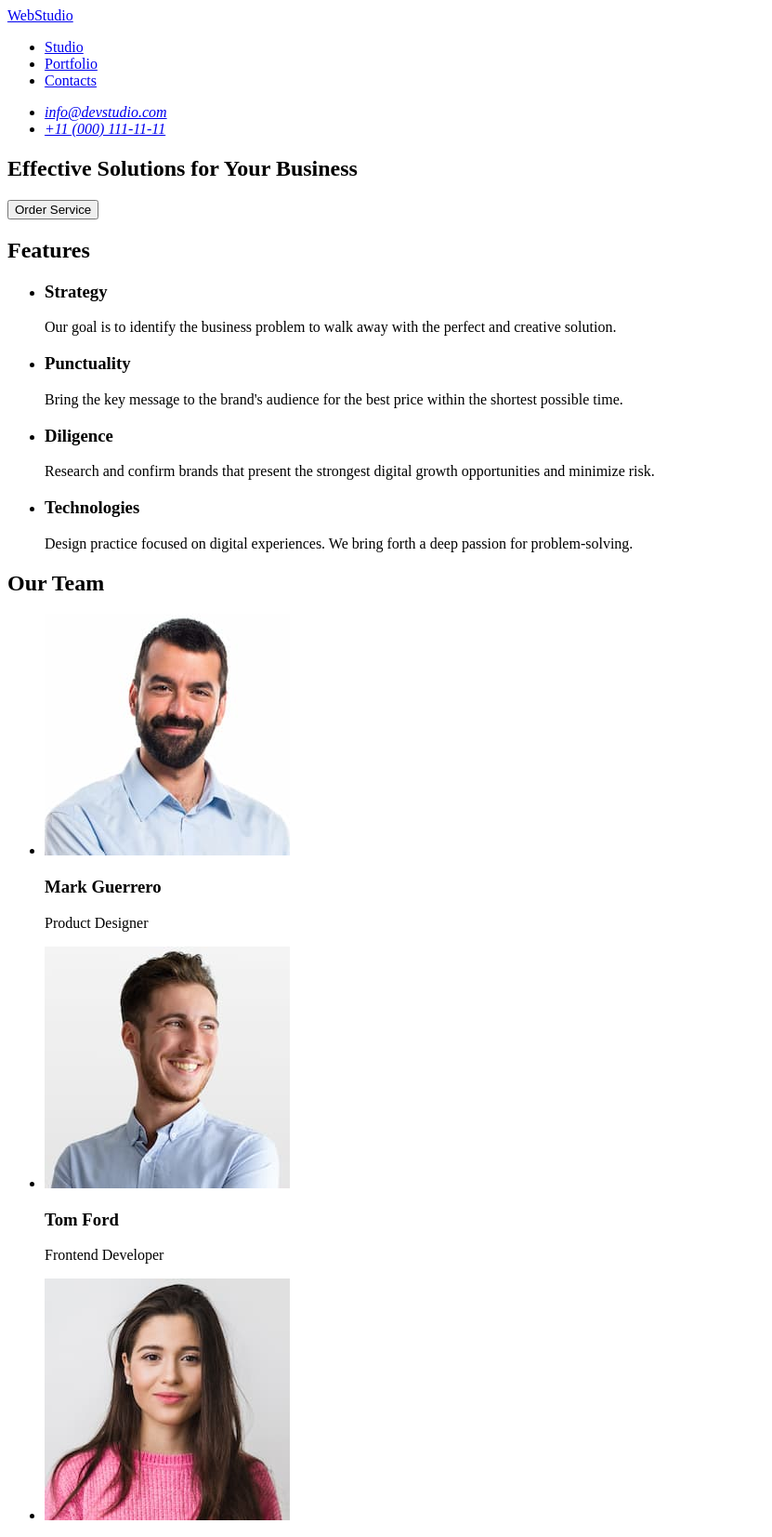
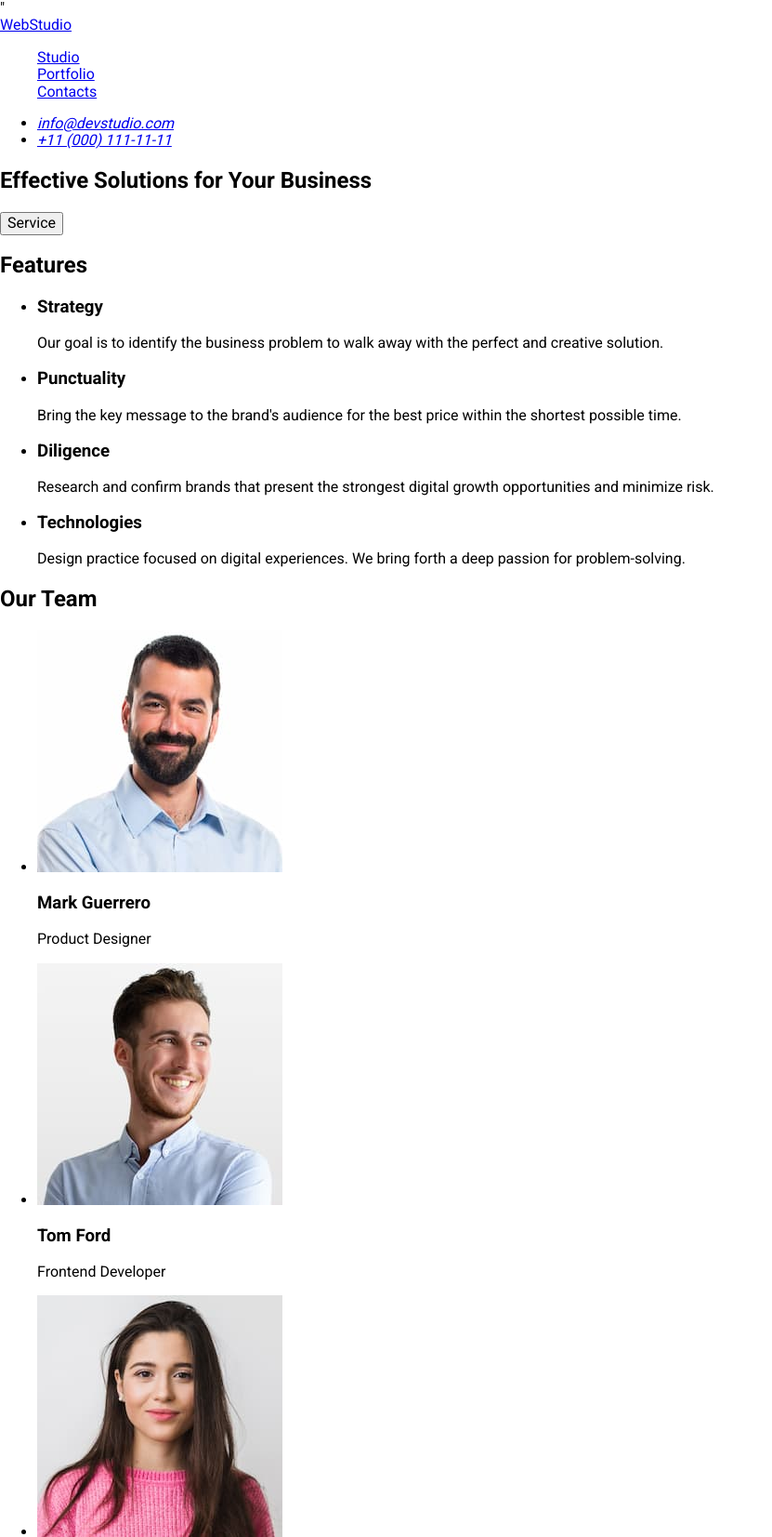
Before and after one commit to KaterynaWalls/goit-markup-hw-02, a plain HTML site: page index.html in a window 1280 px wide. Shown: the top 1653 px of the page at 93% size, without its empty margins (0-831 px from the left). Drawn offline with nearby package versions, Linux system fonts and the light colour scheme.

Commit message:
commit -m "update files" git commit -m "update files"

```diff
--- a/css/styles.css
+++ b/css/styles.css
@@ -0,0 +1,7 @@
+
+body {
+    font-family: Roboto;
+}
+.page-header-list {
+    list-style: none;
+}
--- a/index.html
+++ b/index.html
@@ -4,157 +4,166 @@
     <meta charset="UTF-8" />
     <meta name="viewport" content="width=device-width, initial-scale=1.0" />
     <title>Webstudio</title>
+    <link rel="preconnect" href="https://fonts.googleapis.com">
+    <link rel="preconnect" href="https://fonts.gstatic.com" crossorigin>
+    <link href="https://fonts.googleapis.com/css2?family=Raleway:wght@700&family=Roboto:wght@400;500;700&display=swap" rel="stylesheet">
+    <link rel="stylesheet" href="htts://cdn.jsdelivr.net/npm/modern-normalize@2.0.0/modern-normalize.min.css">"
     <link rel="stylesheet" href="./css/styles.css" />
   </head>
 
-    <header>
-      <nav>
-        <a href="./index.html">WebStudio</a>
-        <ul>
-          <li>
+  <body class="page-body">
+    <header class="page-header">
+      <nav class="page-navigation">
+        <a href="./index.html" class="page-header-logo">WebStudio</a>
+        <ul class="page-header-list">
+          <li class="page-header-item">
             <a href="#">Studio</a>
           </li>
-          <li>
+          <li class="page-header-item" >
             <a href="#">Portfolio</a>
           </li>
-          <li>
+          <li class="page-header-item">
             <a href="#">Contacts</a>
           </li>
         </ul>
       </nav>
-      <address>
+      <address class="page-header-contacts">
         <ul>
-          <li>
+          <li class="page-header-contacts-item">
             <a href="mailto:info@devstudio.com">info@devstudio.com</a>
           </li>
-          <li>
+          <li class="page-header-contacts-item">
             <a href="tel:+110001111111">+11 (000) 111-11-11</a>
           </li>
         </ul>
       </address>
     </header>
 
-    <main>
-      <section>
-        <h1>Effective Solutions for Your Business</h1>
-        <button type="button">Order Service</button>
+    <main class="main-page">
+
+      <section class="main-section-one">
+        <h1 class="main-page-title">Effective Solutions for Your Business</h1>
+        <button type="button" class="button-container">Service</button>
       </section>
-      <section>
-        <h2>Features</h2>
-        <ul>
-          <li>
-            <h3>Strategy</h3>
-            <p>
+
+      <section class="main-section-two">
+        <h2 class="page-h2-title">Features</h2>
+        <ul class="main-page-list">
+          <li class="main-page-item">
+            <h3 class="main-page-list-title">Strategy</h3>
+            <p class="main-section-paragraph">
               Our goal is to identify the business problem to walk away with the
               perfect and creative solution.
             </p>
           </li>
-          <li>
-            <h3>Punctuality</h3>
-            <p>
+          <li class="main-page-item">
+            <h3 class="main-page-list-title">Punctuality</h3>
+            <p class="main-section-paragraph">
               Bring the key message to the brand's audience for the best price
               within the shortest possible time.
             </p>
           </li>
-          <li>
-            <h3>Diligence</h3>
-            <p>
+          <li class="main-page-item">
+            <h3 class="main-page-list-title">Diligence</h3>
+            <p class="main-section-paragraph">
               Research and confirm brands that present the strongest digital
               growth opportunities and minimize risk.
             </p>
           </li>
-          <li>
-            <h3>Technologies</h3>
-            <p>
+          <li class="main-page-item">
+            <h3 class="main-page-list-title">Technologies</h3>
+            <p class="main-section-paragraph">
               Design practice focused on digital experiences. We bring forth a
               deep passion for problem-solving.
             </p>
           </li>
         </ul>
       </section>
-      <section>
-        <h2>Our Team</h2>
-        <ul>
-          <li>
+
+      <section class="main-section-three">
+        <h2 class="page-h2-title">Our Team</h2>
+        <ul class="section-three-list">
+          <li class="section-three-item">
             <img
               src="./images/img-3.jpg"
               alt="Mark Guerrero"
               width="264"
               height="260"
             />
-            <h3>Mark Guerrero</h3>
-            <p>Product Designer</p>
+            <h3 class="section-three-list-title">Mark Guerrero</h3>
+            <p class="section-three-paragraph">Product Designer</p>
           </li>
-          <li>
+          <li class="section-three-item">
             <img
               src="./images/img-2.jpg"
               alt="Tom Ford"
               width="264"
               height="260"
             />
-            <h3>Tom Ford</h3>
-            <p>Frontend Developer</p>
+            <h3 class="section-three-list-title">Tom Ford</h3>
+            <p class="section-three-paragraph">Frontend Developer</p>
           </li>
-          <li>
+          <li class="section-three-item">
             <img
               src="./images/img-1.jpg"
               alt="Camila Garcia"
               width="264"
               height="260"
             />
-            <h3>Camila Garcia</h3>
-            <p>Marketing</p>
+            <h3 class="section-three-list-title">Camila Garcia</h3>
+            <p class="section-three-paragraph">Marketing</p>
           </li>
-          <li>
+          <li class="section-three-list-title">
             <img
               src="./images/img.jpg"
               alt="Daniel Wilson"
               width="264"
               height="260"
             />
-            <h3>Daniel Wilson</h3>
-            <p>UI Designer</p>
+            <h3 class="section-three-list-title">Daniel Wilson</h3>
+            <p class="section-three-paragraph">UI Designer</p>
           </li>
         </ul>
       </section>
-      <section>
-        <h2>Our Portfolio</h2>
-      <ul>
-          <li>
+      <!--Our Portfolio section here-->
+      <section class="main-section-four">
+        <h2 class="portfolio-h2-title">Our Portfolio</h2>
+      <ul class="portfolio-list">
+          <li class="portfolio-item">
             <img src="./images/img (4).jpg" alt="Banking App" width="360" height="300"/>
-            <h3>Bamking App</h3>
-            <p>App</p>
+            <h3 class="portfolio-h3-title">Bamking App</h3>
+            <p class="portfolio-parag">App</p>
           </li>
-          <li>
+          <li class="portfolio-item">
             <img src="./images/img (5).jpg" alt="Cashless Payment" width="360" height="300"/>
-            <h3>Cashless Payment</h3>
-            <p>Marketing</p>
+            <h3 class="portfolio-h3-title">Cashless Payment</h3>
+            <p class="portfolio-parag">Marketing</p>
           </li>
-          <li>
+          <li class="portfolio-item">
             <img src="./images/img (6).jpg" alt="Maditation App" width="360" height="300"/>
-            <h3>Meditation App</h3>
-            <p>App</p>
+            <h3 class="portfolio-h3-title">Meditation App</h3>
+            <p class="portfolio-parag">App</p>
           </li>
-          <li>
+          <li class="portfolio-item">
             <img src="./images/img (7).jpg" alt="Taxi service" width="360" height="300" />
-            <h3>Taxi Service</h3>
-            <p>Marketing</p>
+            <h3 class="portfolio-h3-title">Taxi Service</h3>
+            <p class="portfolio-parag">Marketing</p>
             </li>
-            <li>
+            <li class="portfolio-item">
             <img src="./images/img (8).jpg" alt="Screen Illustration" width="360" height="300" />
-            <h3>Screen Illustration"</h3>
-            <p>Design</p>
+            <h3 class="portfolio-h3-title">Screen Illustration"</h3>
+            <p class="portfolio-parag" >Design</p>
             </li>
-            <li>
+            <li class="portfolio-item">
             <img src="./images/img (9).jpg" alt="Online courses" width="360" height="300" />
-            <h3>Online courses</h3>
-            <p>Marketing</p>
+            <h3 class="portfolio-h3-title">Online courses</h3>
+            <p class="portfolio-parag">Marketing</p>
           </li>
         </ul>
     </main>
-    <footer>
+    <footer class="page-footer">
       <a href="./index.html">WebStudio</a>
-      <p>
+      <p class="footer-parag">
         Increase the flow of customers and sales for your business with digital
         marketing & growth solutions.
       </p>
```
